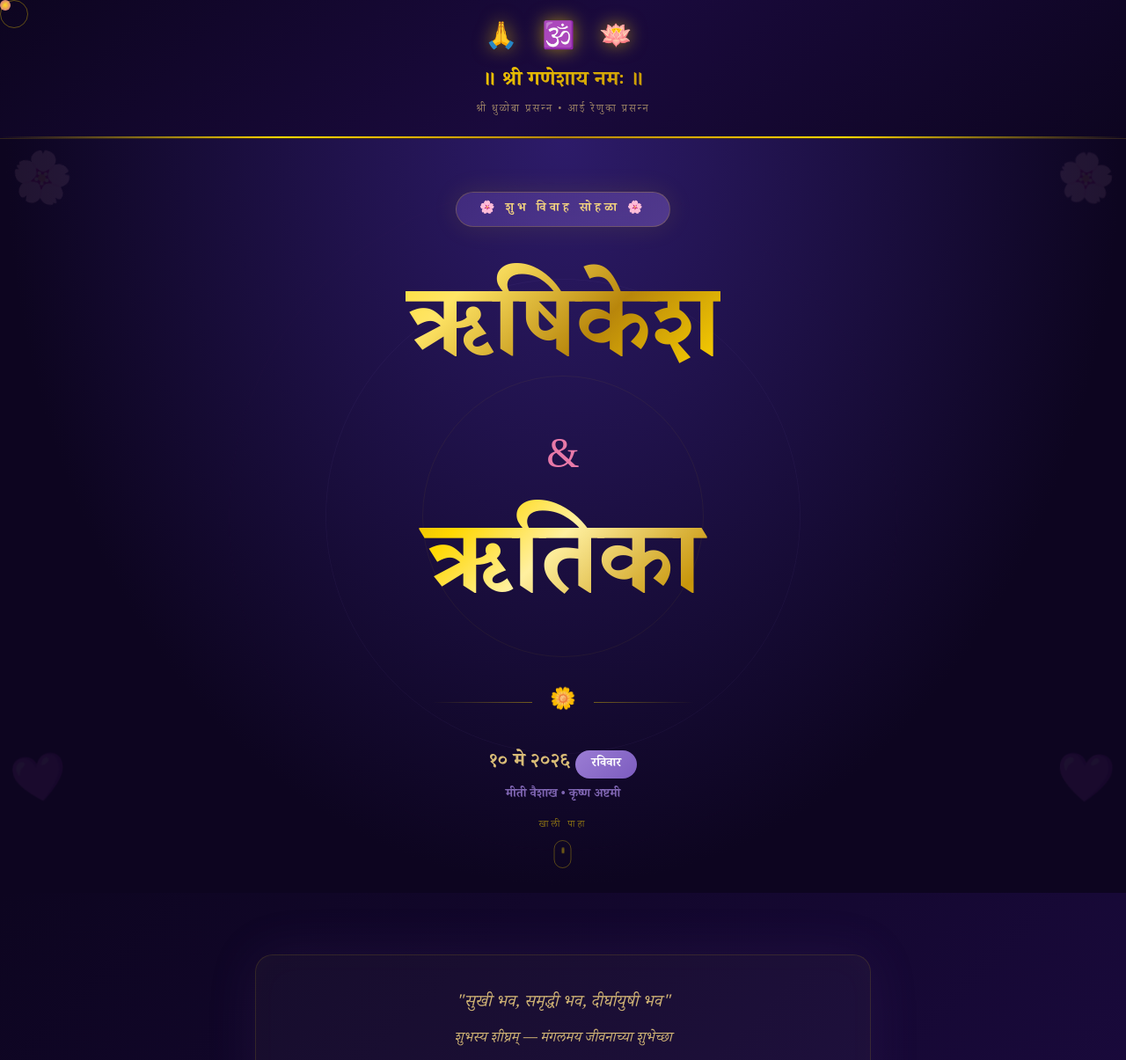
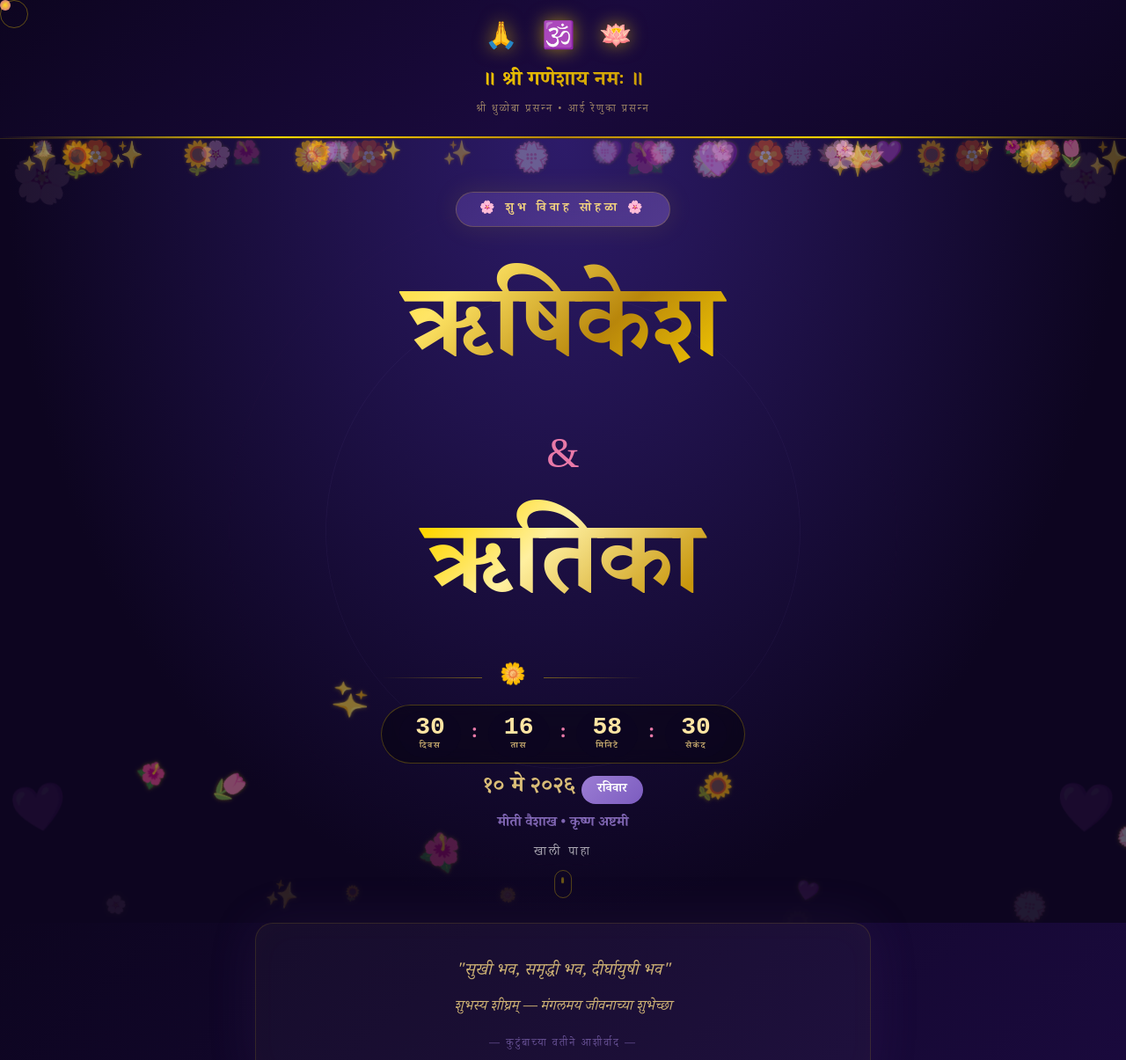
Before and after one commit to Rushikesh01Gaikwad/Wedding_Invitation, a plain HTML site: page index.html in a window 1280 px wide. Shown: the top 1205 px of the page at 88% size. Drawn offline with Linux system fonts and the light colour scheme.

Commit message:
flowers added

```diff
--- a/index.html
+++ b/index.html
@@ -468,7 +468,7 @@
         align-items: center;
         justify-content: center;
         gap: clamp(10px, 3vw, 20px);
-        margin: clamp(18px, 4vw, 28px) auto;
+        /* margin: clamp(18px, 4vw, 28px) auto; */
         max-width: 300px;
       }
       .hdl {
@@ -488,7 +488,7 @@
       }
       .hero-date {
         font-family: var(--mr);
-        font-size: clamp(16px, 4vw, 22px);
+        font-size: clamp(18px, 4vw, 25px);
         font-weight: 700;
         color: rgba(240, 208, 128, 0.9);
         opacity: 0;
@@ -513,7 +513,7 @@
         font-family: var(--mr);
       }
       .hero-tithi {
-        font-size: clamp(11px, 2.5vw, 14px);
+        font-size: clamp(16px, 2.5vw, 16px);
         color: rgba(155, 125, 212, 0.8);
         margin-top: 8px;
         font-family: var(--mr);
@@ -527,8 +527,8 @@
         flex-direction: column;
         align-items: center;
         gap: 8px;
-        color: rgba(255, 215, 0, 0.5);
-        font-size: 11px;
+        color: rgba(255, 255, 255, 0.642);
+        font-size: 14px;
         letter-spacing: 3px;
         font-family: var(--mr);
       }
@@ -564,7 +564,7 @@
 ════════════════════════════ */
       .verse-sec {
         width: 100%;
-        padding: clamp(44px, 7vw, 70px) clamp(16px, 5vw, 24px);
+        padding: clamp(0px, 7vw, 0px) clamp(16px, 5vw, 24px);
         background: linear-gradient(135deg, #0d0520, #1a0a3d);
       }
       .verse-inner {
@@ -1153,6 +1153,52 @@
         font-style: italic;
       }
 
+      .countdown-wrap {
+        margin: 12px auto 6px;
+        display: flex;
+        justify-content: center;
+        align-items: center;
+        gap: 12px;
+        background: rgba(0,0,0,0.35);
+        backdrop-filter: blur(8px);
+        padding: 6px 20px;
+        border-radius: 80px;
+        width: fit-content;
+        border: 1px solid rgba(255,215,0,0.25);
+      }
+      .countdown-item {
+        text-align: center;
+        background: rgba(13,5,32,0.6);
+        padding: 5px 12px;
+        border-radius: 40px;
+        min-width: 70px;
+      }
+      .countdown-number {
+        font-size: 28px;
+        font-weight: 800;
+        color: #ffe5a3;
+        font-family: monospace;
+        line-height: 1;
+      }
+      .countdown-label {
+        font-size: 10px;
+        font-weight: 600;
+        letter-spacing: 1.5px;
+        color: rgba(240,208,128,0.8);
+        text-transform: uppercase;
+      }
+      .countdown-sep {
+        font-size: 22px;
+        color: var(--rose2);
+        font-weight: bold;
+      }
+      @media (max-width: 580px) {
+        .countdown-item { padding: 3px 8px; min-width: 55px; }
+        .countdown-number { font-size: 20px; }
+        .countdown-sep { font-size: 16px; }
+        .countdown-wrap { gap: 6px; padding: 6px 12px; }
+      }
+
       /* ════════════════════════════
    TIMELINE
 ════════════════════════════ */
@@ -1659,6 +1705,28 @@
           transform: scale(1.5) translate(var(--tx), var(--ty));
           opacity: 0;
         }
+      }
+
+      /* EXTRA FLOATING FLOWERS LAYER */
+      .extra-flower-layer {
+        position: absolute;
+        inset: 0;
+        pointer-events: none;
+        overflow: hidden;
+        z-index: 1;
+      }
+      .float-flower {
+        position: absolute;
+        font-size: 22px;
+        opacity: 0.3;
+        animation: floatAnim 14s infinite linear;
+        filter: drop-shadow(0 0 2px rgba(255,215,0,0.5));
+      }
+      @keyframes floatAnim {
+        0% { transform: translateY(110vh) rotate(0deg); opacity: 0; }
+        15% { opacity: 0.5; }
+        85% { opacity: 0.5; }
+        100% { transform: translateY(-20vh) rotate(360deg); opacity: 0; }
       }
     </style>
   </head>
@@ -1723,6 +1791,7 @@
 
       <!-- HERO -->
       <div class="hero">
+                <div class="extra-flower-layer" id="extraFlowersLayer"></div>
         <div class="hero-ring"></div>
         <div class="hero-ring"></div>
         <div class="hero-ring"></div>
@@ -1743,6 +1812,15 @@
             <div class="hdl"></div>
             <div class="hdm">🌼</div>
             <div class="hdl r"></div>
+          </div>
+          <div class="countdown-wrap" id="weddingCountdown">
+            <div class="countdown-item"><div class="countdown-number" id="cdDays">00</div><div class="countdown-label">दिवस</div></div>
+            <span class="countdown-sep">:</span>
+            <div class="countdown-item"><div class="countdown-number" id="cdHours">00</div><div class="countdown-label">तास</div></div>
+            <span class="countdown-sep">:</span>
+            <div class="countdown-item"><div class="countdown-number" id="cdMins">00</div><div class="countdown-label">मिनिटे</div></div>
+            <span class="countdown-sep">:</span>
+            <div class="countdown-item"><div class="countdown-number" id="cdSecs">00</div><div class="countdown-label">सेकंद</div></div>
           </div>
           <div class="hero-date" id="heroDate">
             १० मे २०२६
@@ -2102,179 +2180,114 @@
     <!-- /main -->
 
     <script>
+
+      // COUNTDOWN TIMER (live)
+      function updateCountdown() {
+        const weddingDate = new Date(2026, 4, 10, 0, 0, 0);
+        const now = new Date();
+        const diff = weddingDate - now;
+        if (diff <= 0) {
+          document.getElementById("cdDays").innerText = "00";
+          document.getElementById("cdHours").innerText = "00";
+          document.getElementById("cdMins").innerText = "00";
+          document.getElementById("cdSecs").innerText = "00";
+          return;
+        }
+        const days = Math.floor(diff / (1000*60*60*24));
+        const hours = Math.floor((diff % (86400000)) / 3600000);
+        const mins = Math.floor((diff % 3600000) / 60000);
+        const secs = Math.floor((diff % 60000) / 1000);
+        document.getElementById("cdDays").innerText = days.toString().padStart(2,'0');
+        document.getElementById("cdHours").innerText = hours.toString().padStart(2,'0');
+        document.getElementById("cdMins").innerText = mins.toString().padStart(2,'0');
+        document.getElementById("cdSecs").innerText = secs.toString().padStart(2,'0');
+      }
+      setInterval(updateCountdown, 1000);
+      updateCountdown();
+
       /* ─── CURSOR ─── */
-      var cur = document.getElementById("cursor"),
-        trail = document.getElementById("cursor-trail"),
-        mx = 0,
-        my = 0;
-      document.addEventListener("mousemove", function (e) {
-        mx = e.clientX;
-        my = e.clientY;
-        cur.style.left = mx - 6 + "px";
-        cur.style.top = my - 6 + "px";
-        setTimeout(function () {
-          trail.style.left = mx - 16 + "px";
-          trail.style.top = my - 16 + "px";
-        }, 80);
-      });
-      document.addEventListener(
-        "touchstart",
-        function () {
-          cur.style.display = "none";
-          trail.style.display = "none";
-          document.body.style.cursor = "auto";
-        },
-        { passive: true },
-      );
-
-      /* ─── SPARKLES ─── */
+     function addExtraFlowers() {
+        const container = document.getElementById("extraFlowersLayer");
+        if (!container) return;
+        const flowers = ["🌸", "🌼", "🌷", "💜", "🪷", "🌺", "🏵️", "✨", "🌻", "💮"];
+        for (let i = 0; i < 60; i++) {
+          const f = document.createElement("div");
+          f.className = "float-flower";
+          f.style.left = Math.random() * 100 + "%";
+          f.style.fontSize = (14 + Math.random() * 26) + "px";
+          f.style.animationDuration = (9 + Math.random() * 15) + "s";
+          f.style.animationDelay = (Math.random() * 12) + "s";
+          f.style.opacity = 0.2 + Math.random() * 0.4;
+          f.textContent = flowers[Math.floor(Math.random() * flowers.length)];
+          container.appendChild(f);
+        }
+      }
+
+      // CURSOR
+      var cur = document.getElementById("cursor"), trail = document.getElementById("cursor-trail"), mx = 0, my = 0;
+      document.addEventListener("mousemove", function(e) { mx = e.clientX; my = e.clientY; cur.style.left = mx - 6 + "px"; cur.style.top = my - 6 + "px"; setTimeout(function() { trail.style.left = mx - 16 + "px"; trail.style.top = my - 16 + "px"; }, 80); });
+      document.addEventListener("touchstart", function() { cur.style.display = "none"; trail.style.display = "none"; document.body.style.cursor = "auto"; }, { passive: true });
+
+      // SPARKLES
       var sc = ["#ffd700", "#c85b8a", "#c9a84c", "#9b7dd4", "#ffe066"];
-      function spark(x, y) {
-        for (var i = 0; i < 5; i++) {
-          var s = document.createElement("div");
-          s.className = "sparkle";
-          var a = Math.random() * 360,
-            d = 20 + Math.random() * 40;
-          s.style.cssText =
-            "left:" +
-            x +
-            "px;top:" +
-            y +
-            "px;background:" +
-            sc[Math.floor(Math.random() * sc.length)] +
-            ";--tx:" +
-            Math.cos(a) * d +
-            "px;--ty:" +
-            Math.sin(a) * d +
-            "px";
-          document.body.appendChild(s);
-          setTimeout(
-            function (el) {
-              el.remove();
-            },
-            800,
-            s,
-          );
-        }
-      }
-      var lsy = 0,
-        stk = 0;
-      window.addEventListener(
-        "scroll",
-        function () {
-          var sy = window.scrollY;
-          if (Math.abs(sy - lsy) > 50) {
-            stk++;
-            if (stk % 2 === 0)
-              spark(
-                Math.random() * window.innerWidth,
-                Math.random() * window.innerHeight * 0.8,
-              );
-            lsy = sy;
-          }
-        },
-        { passive: true },
-      );
-
-      /* ─── INTRO ─── */
-      (function () {
+      function spark(x, y) { for (var i = 0; i < 5; i++) { var s = document.createElement("div"); s.className = "sparkle"; var a = Math.random() * 360, d = 20 + Math.random() * 40; s.style.cssText = "left:" + x + "px;top:" + y + "px;background:" + sc[Math.floor(Math.random() * sc.length)] + ";--tx:" + Math.cos(a) * d + "px;--ty:" + Math.sin(a) * d + "px"; document.body.appendChild(s); setTimeout(function(el) { el.remove(); }, 800, s); } }
+      var lsy = 0, stk = 0;
+      window.addEventListener("scroll", function() { var sy = window.scrollY; if (Math.abs(sy - lsy) > 50) { stk++; if (stk % 2 === 0) spark(Math.random() * window.innerWidth, Math.random() * window.innerHeight * 0.8); lsy = sy; } }, { passive: true });
+
+      // INTRO ANIMATION
+      (function() {
         var ring = document.getElementById("petalRing");
         var emojis = ["🌸", "💜", "🌷", "🌼", "🏵️", "🪷"];
-        var count = 12,
-          r = Math.min(window.innerWidth * 0.17, 95),
-          petals = [];
+        var count = 12, r = Math.min(window.innerWidth * 0.17, 95), petals = [];
         for (var i = 0; i < count; i++) {
           var el = document.createElement("div");
           var angle = (i / count) * 2 * Math.PI;
-          el.style.cssText =
-            "position:absolute;left:50%;top:50%;width:30px;height:30px;margin:-15px 0 0 -15px;display:flex;align-items:center;justify-content:center;font-size:20px;opacity:0;will-change:transform,opacity;transition:opacity 0.4s ease,transform 0.75s cubic-bezier(0.34,1.56,0.64,1)";
+          el.style.cssText = "position:absolute;left:50%;top:50%;width:30px;height:30px;margin:-15px 0 0 -15px;display:flex;align-items:center;justify-content:center;font-size:20px;opacity:0;will-change:transform,opacity;transition:opacity 0.4s ease,transform 0.75s cubic-bezier(0.34,1.56,0.64,1)";
           el.textContent = emojis[i % emojis.length];
           ring.appendChild(el);
           petals.push({ el: el, angle: angle });
         }
-        petals.forEach(function (p, i) {
-          setTimeout(
-            function () {
-              var tx = Math.cos(p.angle) * r,
-                ty = Math.sin(p.angle) * r;
-              p.el.style.opacity = "1";
-              p.el.style.transform =
-                "translate(" +
-                tx +
-                "px," +
-                ty +
-                "px) rotate(" +
-                (p.angle * 180) / Math.PI +
-                "deg)";
-            },
-            180 + i * 85,
-          );
+        petals.forEach(function(p, i) {
+          setTimeout(function() {
+            var tx = Math.cos(p.angle) * r, ty = Math.sin(p.angle) * r;
+            p.el.style.opacity = "1";
+            p.el.style.transform = "translate(" + tx + "px," + ty + "px) rotate(" + (p.angle * 180) / Math.PI + "deg)";
+          }, 180 + i * 85);
         });
-        var rot = 0,
-          raf;
-        function spin() {
-          rot += 0.007;
-          ring.style.transform = "rotate(" + rot + "rad)";
-          raf = requestAnimationFrame(spin);
-        }
+        var rot = 0, raf;
+        function spin() { rot += 0.007; ring.style.transform = "rotate(" + rot + "rad)"; raf = requestAnimationFrame(spin); }
         setTimeout(spin, 1200);
-        setTimeout(function () {
+        setTimeout(function() {
           document.getElementById("intro").classList.add("fade-out");
-          setTimeout(function () {
+          setTimeout(function() {
             document.getElementById("intro").style.display = "none";
             cancelAnimationFrame(raf);
           }, 950);
           document.getElementById("main").classList.add("show");
-          setTimeout(function () {
-            document.getElementById("groomName").classList.add("ready");
-          }, 200);
-          setTimeout(function () {
-            document.getElementById("heroAnd").classList.add("ready");
-          }, 600);
-          setTimeout(function () {
-            document.getElementById("brideName").classList.add("ready");
-          }, 900);
-          setTimeout(function () {
-            document.getElementById("heroDate").classList.add("ready");
-          }, 1300);
+          setTimeout(function() { document.getElementById("groomName").classList.add("ready"); }, 200);
+          setTimeout(function() { document.getElementById("heroAnd").classList.add("ready"); }, 600);
+          setTimeout(function() { document.getElementById("brideName").classList.add("ready"); }, 900);
+          setTimeout(function() { document.getElementById("heroDate").classList.add("ready"); }, 1300);
           startCanvas();
           setTimeout(initReveal, 200);
+          addExtraFlowers();
         }, 3400);
       })();
 
-
-      /* ─── CANVAS PETALS ─── */
+      // CANVAS PETALS
       function startCanvas() {
-        var canvas = document.getElementById("floatCanvas"),
-          ctx = canvas.getContext("2d"),
-          W,
-          H;
-        function resize() {
-          W = canvas.width = window.innerWidth;
-          H = canvas.height = window.innerHeight;
-        }
+        var canvas = document.getElementById("floatCanvas"), ctx = canvas.getContext("2d"), W, H;
+        function resize() { W = canvas.width = window.innerWidth; H = canvas.height = window.innerHeight; }
         resize();
         window.addEventListener("resize", resize, { passive: true });
-        var emojis = ["🌸", "💜", "🌼", "🌷", "🏵️", "🪷", "✨", "⭐"],
-          parts = [];
+        var emojis = ["🌸", "💜", "🌼", "🌷", "🏵️", "🪷", "✨", "⭐"], parts = [];
         function newP(sc) {
-          return {
-            x: Math.random() * W,
-            y: sc ? Math.random() * H : -30,
-            size: 10 + Math.random() * 10,
-            vy: 0.25 + Math.random() * 0.55,
-            vx: (Math.random() - 0.5) * 0.35,
-            rot: Math.random() * 6.28,
-            spin: (Math.random() - 0.5) * 0.015,
-            alpha: 0.1 + Math.random() * 0.22,
-            drift: (Math.random() - 0.5) * 0.003,
-            emoji: emojis[Math.floor(Math.random() * emojis.length)],
-          };
-        }
-        for (var i = 0; i < 20; i++) parts.push(newP(true));
+          return { x: Math.random() * W, y: sc ? Math.random() * H : -30, size: 10 + Math.random() * 10, vy: 0.25 + Math.random() * 0.55, vx: (Math.random() - 0.5) * 0.35, rot: Math.random() * 6.28, spin: (Math.random() - 0.5) * 0.015, alpha: 0.1 + Math.random() * 0.22, drift: (Math.random() - 0.5) * 0.003, emoji: emojis[Math.floor(Math.random() * emojis.length)] };
+        }
+        for (var i = 0; i < 24; i++) parts.push(newP(true));
         function draw() {
           ctx.clearRect(0, 0, W, H);
-          parts.forEach(function (p, i) {
+          parts.forEach(function(p, i) {
             ctx.save();
             ctx.globalAlpha = p.alpha;
             ctx.translate(p.x, p.y);
```
